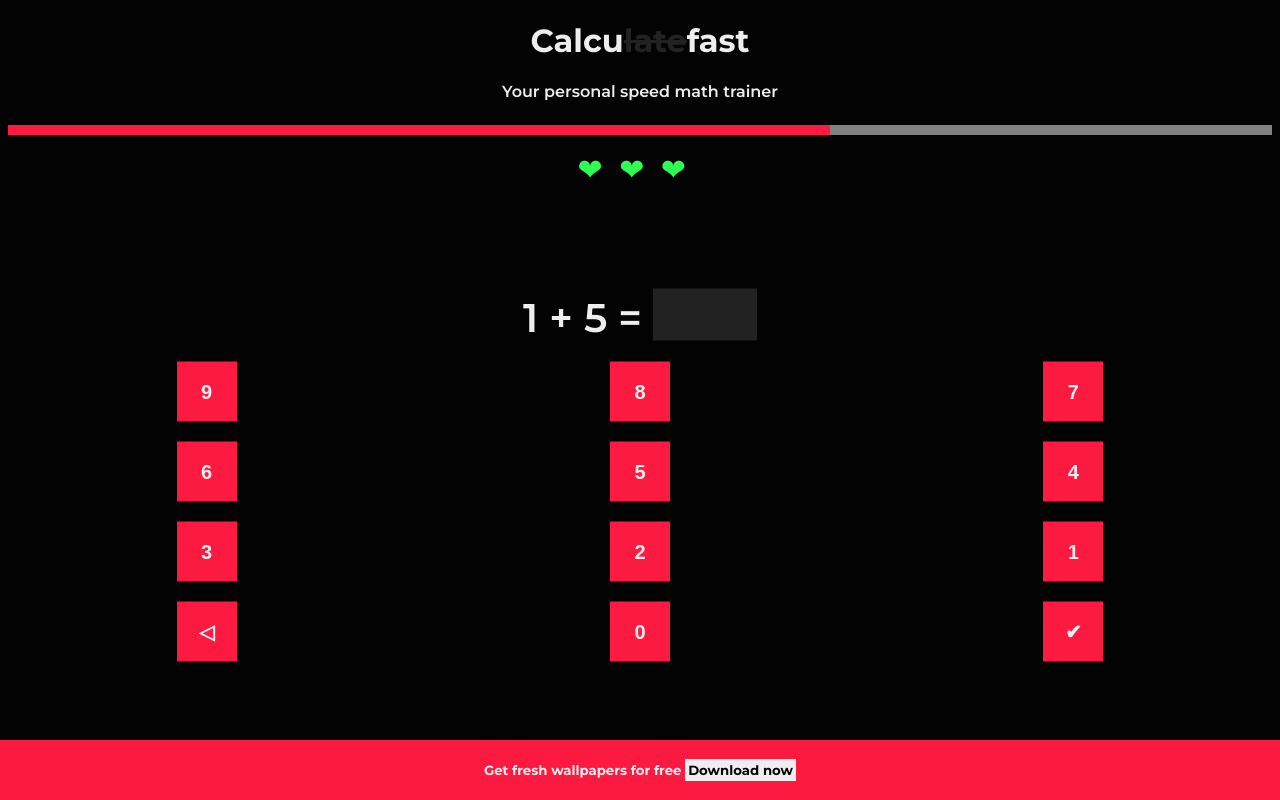
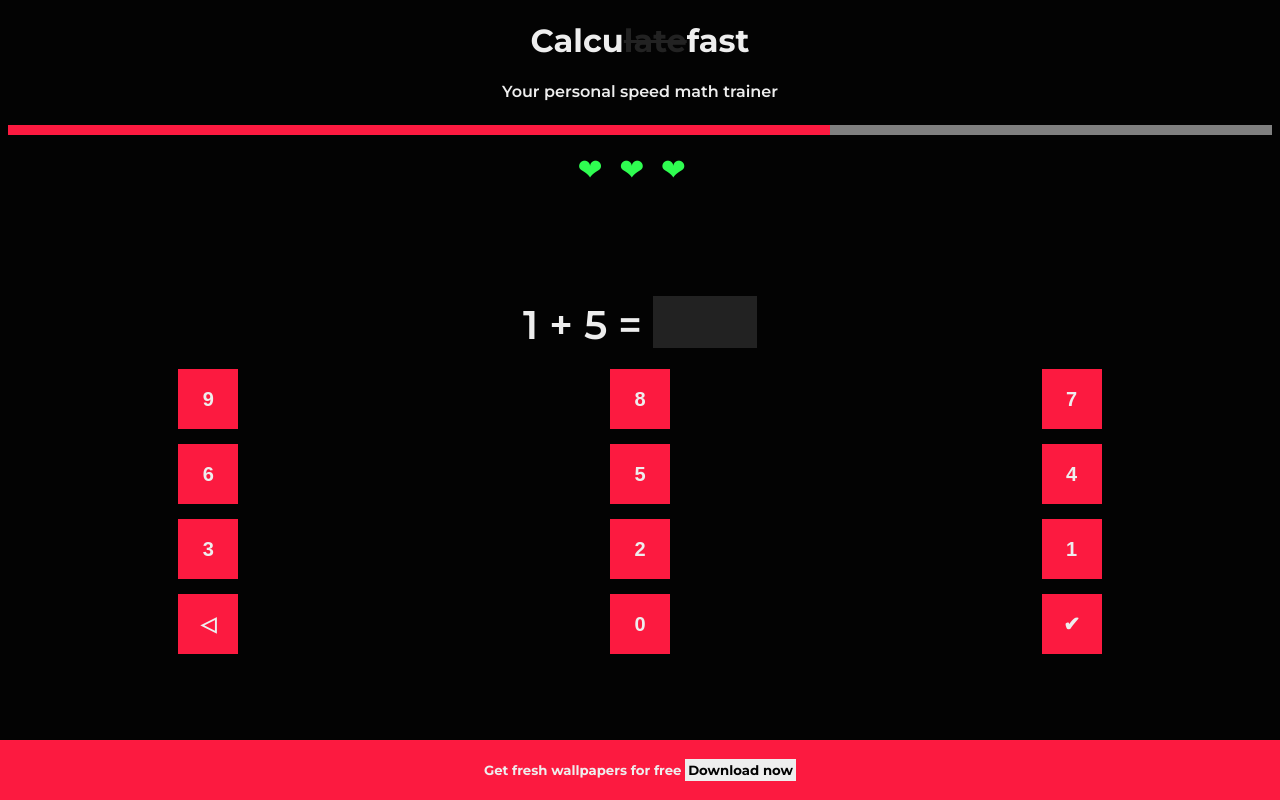
Before and after one commit to vignesh-narendran/calcufast, a plain HTML site: page index.html in a window 1280 px wide. Both pictures are taken after a click on the button "Let's Start". Drawn offline with nearby package versions, Linux system fonts and the light colour scheme.

Commit message:
Update style.css

```diff
--- a/style.css
+++ b/style.css
@@ -103,7 +103,7 @@
 .keypad-c {
 	display: grid;
 	grid-template-columns: auto auto auto;
-	grid-gap: 20px;
+	grid-gap: 15px;
 	text-align: center;
 	margin: 0 auto;
 	margin-top: 20px;
```
